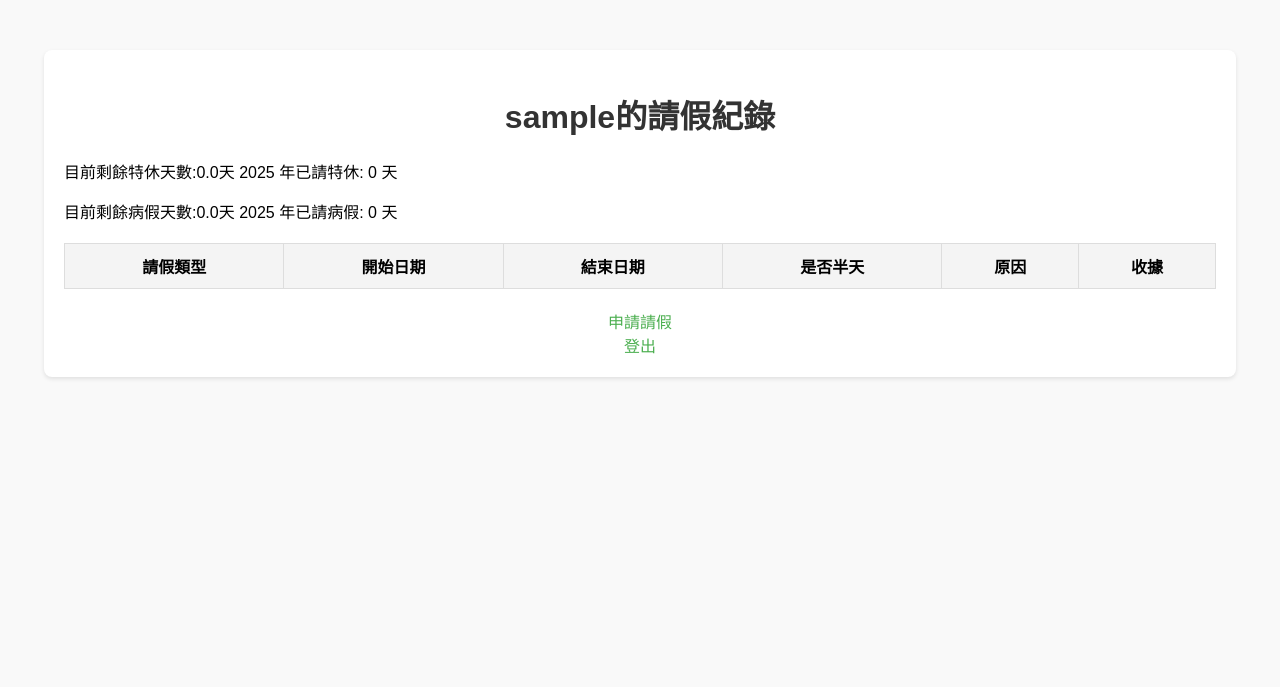
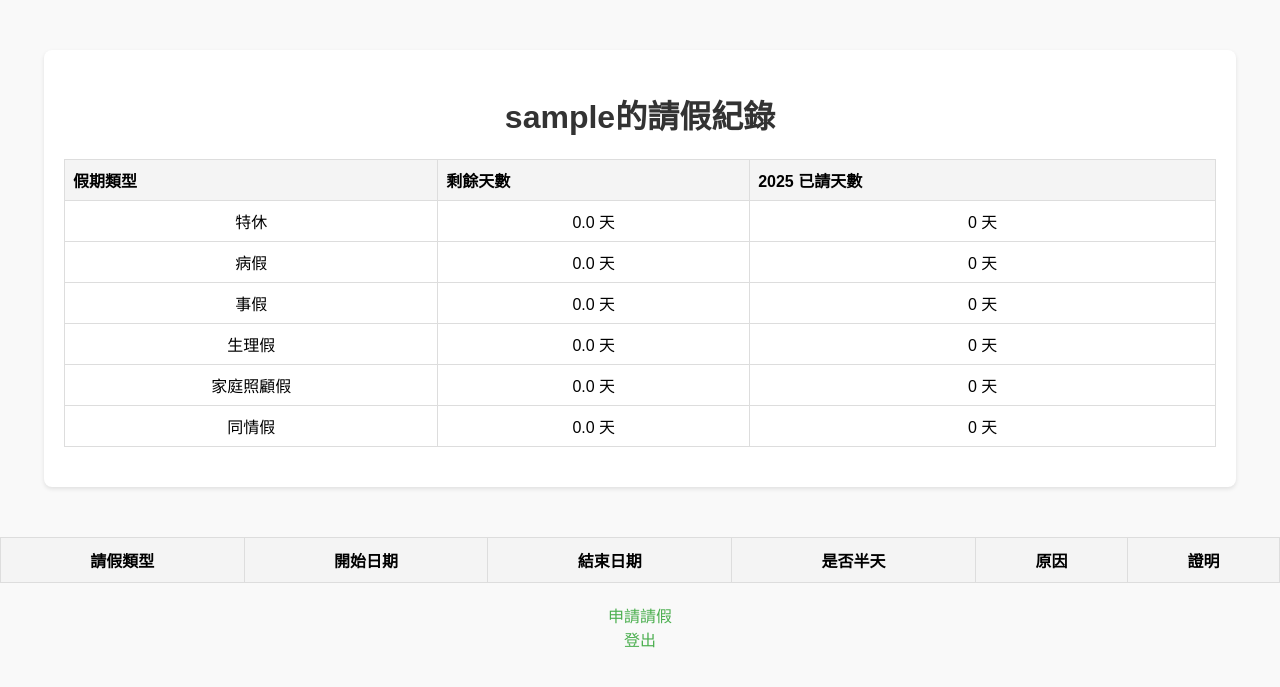
Before and after one commit to suba-d/leave-management-system, a Flask app: page /base in a window 1280 px wide. Shown: the top 687 px of the page. Run offline with Flask 3, Linux system fonts and the light colour scheme; the visitor is signed in with stand-in values (Sample User, id 1); data that the repository does not hold is empty.

Commit message:
新增假別

```diff
--- a/app.py
+++ b/app.py
@@ -176,15 +176,28 @@ def create_app():
         current_year = datetime.now().year
         annual_leave_days = 0
         sick_leave_days = 0
+        personal_leave_days=0
+        menstrual_leave_days=0
+        family_care_leave_days=0
+        compassionate_leave_days=0
+
         for record in leave_records:
             if record.start_date.year == current_year:
                 if record.leave_type == '特休':
                     annual_leave_days += record.days
                 elif record.leave_type == '病假':
                     sick_leave_days += record.days
+                elif record.leave_type == '事假':
+                    personal_leave_days += record.days
+                elif record.leave_type == '生理假':
+                    menstrual_leave_days += record.days
+                elif record.leave_type == '家庭照顧假':
+                    family_care_leave_days += record.days
+                elif record.leave_type == '同情假':
+                    compassionate_leave_days += record.days
 
         return render_template('user_records.html', user=user, leave_records=leave_records,
-                       annual_leave_days=annual_leave_days, sick_leave_days=sick_leave_days, current_year=current_year)
+                       annual_leave_days=annual_leave_days, sick_leave_days=sick_leave_days,personal_leave_days=personal_leave_days,menstrual_leave_days=menstrual_leave_days,family_care_leave_days=family_care_leave_days,compassionate_leave_days=compassionate_leave_days ,current_year=current_year)
 
     @app.route('/base', methods=['GET'])
     @login_required
@@ -196,21 +209,41 @@ def create_app():
         current_year = datetime.now().year
         annual_leave_days = 0
         sick_leave_days = 0
+        personal_leave_days=0
+        menstrual_leave_days=0
+        family_care_leave_days=0
+        compassionate_leave_days=0
         for record in leave_records:
             if record.start_date.year == current_year:
                 if record.leave_type == '特休':
                     annual_leave_days += record.days
                 elif record.leave_type == '病假':
                     sick_leave_days += record.days
+                elif record.leave_type == '事假':
+                    personal_leave_days += record.days
+                elif record.leave_type == '生理假':
+                    menstrual_leave_days += record.days
+                elif record.leave_type == '家庭照顧假':
+                    family_care_leave_days += record.days
+                elif record.leave_type == '同情假':
+                    compassionate_leave_days += record.days
         return render_template(
             'base.html',
             username=current_user.username,
             vacation_days=current_user.vacation_days,
             sick_days=current_user.sick_days,
+            personal_days=current_user.personal_days,
+            menstrual_days=current_user.menstrual_days,
+            family_care_days=current_user.family_care_days,
+            compassionate_days=current_user.compassionate_days,
             leave_records=leave_records,
             annual_leave_days=annual_leave_days,
             current_year=current_year,
-            sick_leave_days=sick_leave_days
+            sick_leave_days=sick_leave_days,
+            personal_leave_days=personal_leave_days,
+            menstrual_leave_days=menstrual_leave_days,
+            family_care_leave_days=family_care_leave_days,
+            compassionate_leave_days=compassionate_leave_days
         )
 
     @app.route('/add_user', methods=['POST'])
@@ -224,6 +257,10 @@ def create_app():
         password = request.form['password']
         annual_leave = 10
         sick_leave = 5
+        personal_leave = 14
+        menstrual_leave = 5
+        family_care_leave = 7
+        compassionate_leave = 3
 
         existing_user = User.query.filter_by(username=username).first()
         if existing_user:
@@ -234,7 +271,12 @@ def create_app():
             username=username,
             password=password,
             vacation_days=annual_leave,
-            sick_days=sick_leave
+            sick_days=sick_leave,
+            personal_days=personal_leave,
+            menstrual_days=menstrual_leave,
+            family_care_days=family_care_leave,
+            compassionate_days=compassionate_leave
+
         )
         db.session.add(new_user)
 
@@ -288,18 +330,25 @@ def create_app():
                 days -= 0.5
 
             # 檢查剩餘天數是否足夠
-            if leave_type == '特休' and current_user.vacation_days < days:
-                flash('特休天數不足', 'danger')
-                return redirect(url_for('leave'))
-            elif leave_type == '病假' and current_user.sick_days < days:
-                flash('病假天數不足', 'danger')
-                return redirect(url_for('leave'))
+            leave_days_mapping = {
+                '特休': 'vacation_days',
+                '病假': 'sick_days',
+                '事假': 'personal_days',
+                '生理假': 'menstrual_days',
+                '家庭照顧假': 'family_care_days',
+                '同情假': 'compassionate_days',
+            }
+            if leave_type in leave_days_mapping:
+                remaining_days = getattr(current_user, leave_days_mapping[leave_type])
+                if days > remaining_days:
+                    flash(f'{leave_type} 剩餘天數不足', 'danger')
+                    return redirect(url_for('leave'))
 
             # 更新使用者的特休或病假天數
-            if leave_type == '特休':
-                current_user.vacation_days -= days
-            elif leave_type == '病假':
-                current_user.sick_days -= days
+                setattr(current_user, leave_days_mapping[leave_type], remaining_days - days)
+            else:
+                flash('未知的請假類型', 'danger')
+                return redirect(url_for('leave'))
 
             # 新增請假記錄
             leave_record = LeaveRecord(
@@ -344,11 +393,20 @@ def create_app():
 
         annual_leave = request.form['annual_leave']
         sick_leave = request.form['sick_leave']
+        personal_leave=request.form['personal_leave']
+        menstrual_leave=request.form['menstrual_leave']
+        family_care_leave=request.form['family_care_leave']
+        compassionate_leave=request.form['compassionate_leave']
+
 
         user = User.query.get(user_id)
         if user:
             user.vacation_days = annual_leave
             user.sick_days = sick_leave
+            user.personal_days=personal_leave
+            user.menstrual_days=menstrual_leave
+            user.family_care_days=family_care_leave
+            user.compassionate_days=compassionate_leave
             db.session.commit()
             flash('用戶天數更新成功', 'success')
         else:
--- a/models.py
+++ b/models.py
@@ -11,13 +11,17 @@ class User(db.Model, UserMixin):
     is_admin = db.Column(db.Boolean, default=False)
     vacation_days = db.Column(db.Float, default=0.0)
     sick_days = db.Column(db.Float, default=0.0)
+    personal_days = db.Column(db.Float, default=0.0)
+    menstrual_days = db.Column(db.Float, default=0.0)
+    family_care_days = db.Column(db.Float, default=0.0)
+    compassionate_days = db.Column(db.Float, default=0.0)
 
 # 建立 LeaveRecord 模型
 class LeaveRecord(db.Model):
     __tablename__ = 'leave_record'   # 可選，不寫的話預設表名會是 leave_record
     id = db.Column(db.Integer, primary_key=True)
     user_id = db.Column(db.Integer, db.ForeignKey('user.id'))
-    leave_type = db.Column(db.String(50))  # 'vacation' 或 'sick'
+    leave_type = db.Column(db.String(50))
     start_date = db.Column(db.Date, nullable=False)
     end_date = db.Column(db.Date, nullable=False)
     half_day = db.Column(db.Boolean, default=False)
--- a/templates/base.html
+++ b/templates/base.html
@@ -72,8 +72,48 @@
         {% endif %}
         {% endwith %}
         <div class="leave-balance">
-		<p>目前剩餘特休天數:{{ current_user.vacation_days }}天 {{ current_year }} 年已請特休: {{ annual_leave_days }} 天</p>
-		<p>目前剩餘病假天數:{{ current_user.sick_days }}天 {{ current_year }} 年已請病假: {{ sick_leave_days }} 天</p>
+            <table style="width: 100%; border-collapse: collapse; margin: 20px 0;">
+                <thead>
+                    <tr>
+                        <th style="border: 1px solid #ddd; padding: 8px; text-align: left;">假期類型</th>
+                        <th style="border: 1px solid #ddd; padding: 8px; text-align: left;">剩餘天數</th>
+                        <th style="border: 1px solid #ddd; padding: 8px; text-align: left;">{{ current_year }} 已請天數</th>
+                    </tr>
+                </thead>
+                <tbody>
+                    <tr>
+                        <td style="border: 1px solid #ddd; padding: 8px;">特休</td>
+                        <td style="border: 1px solid #ddd; padding: 8px;">{{ current_user.vacation_days }} 天</td>
+                        <td style="border: 1px solid #ddd; padding: 8px;">{{ annual_leave_days }} 天</td>
+                    </tr>
+                    <tr>
+                        <td style="border: 1px solid #ddd; padding: 8px;">病假</td>
+                        <td style="border: 1px solid #ddd; padding: 8px;">{{ current_user.sick_days }} 天</td>
+                        <td style="border: 1px solid #ddd; padding: 8px;">{{ sick_leave_days }} 天</td>
+                    </tr>
+                    <tr>
+                        <td style="border: 1px solid #ddd; padding: 8px;">事假</td>
+                        <td style="border: 1px solid #ddd; padding: 8px;">{{ current_user.personal_days }} 天</td>
+                        <td style="border: 1px solid #ddd; padding: 8px;">{{ personal_leave_days }} 天</td>
+                    </tr>
+                    <tr>
+                        <td style="border: 1px solid #ddd; padding: 8px;">生理假</td>
+                        <td style="border: 1px solid #ddd; padding: 8px;">{{ current_user.menstrual_days }} 天</td>
+                        <td style="border: 1px solid #ddd; padding: 8px;">{{ menstrual_leave_days }} 天</td>
+                    </tr>
+                    <tr>
+                        <td style="border: 1px solid #ddd; padding: 8px;">家庭照顧假</td>
+                        <td style="border: 1px solid #ddd; padding: 8px;">{{ current_user.family_care_days }} 天</td>
+                        <td style="border: 1px solid #ddd; padding: 8px;">{{ family_care_leave_days }} 天</td>
+                    </tr>
+                    <tr>
+                        <td style="border: 1px solid #ddd; padding: 8px;">同情假</td>
+                        <td style="border: 1px solid #ddd; padding: 8px;">{{ current_user.compassionate_days }} 天</td>
+                        <td style="border: 1px solid #ddd; padding: 8px;">{{ compassionate_leave_days }} 天</td>
+                    </tr>
+                </tbody>
+            </table>
+        </div>
 	</div>
         <table>
             <tr>
@@ -82,7 +122,7 @@
                 <th>結束日期</th>
                 <th>是否半天</th>
                 <th>原因</th>
-                <th>收據</th>
+                <th>證明</th>
             </tr>
             {% for record in leave_records %}
             <tr>
@@ -94,7 +134,7 @@
                 <td>
                     {% if record.receipt_url %}
                         {% set drive_image_url = record.receipt_url.replace('file/d/', 'uc?export=view&id=').replace('/view', '') %}
-                        <img src="{{ drive_image_url }}" alt="收據圖片" style="max-width: 100px; max-height: 100px;">
+                        <img src="{{ drive_image_url }}" alt="證明圖片" style="max-width: 100px; max-height: 100px;">
                     {% else %}
                         無收據
                     {% endif %}
```
Also changed, not shown: migrations/versions/4ce50908caac_add_leave_types.py (added, +36 -0 lines), migrations/versions/9d0e455da701_add_com.py (added, +32 -0 lines), templates/admin.html (+45 -33 lines), templates/leave.html (+39 -10 lines), templates/user_records.html (+6 -2 lines).
